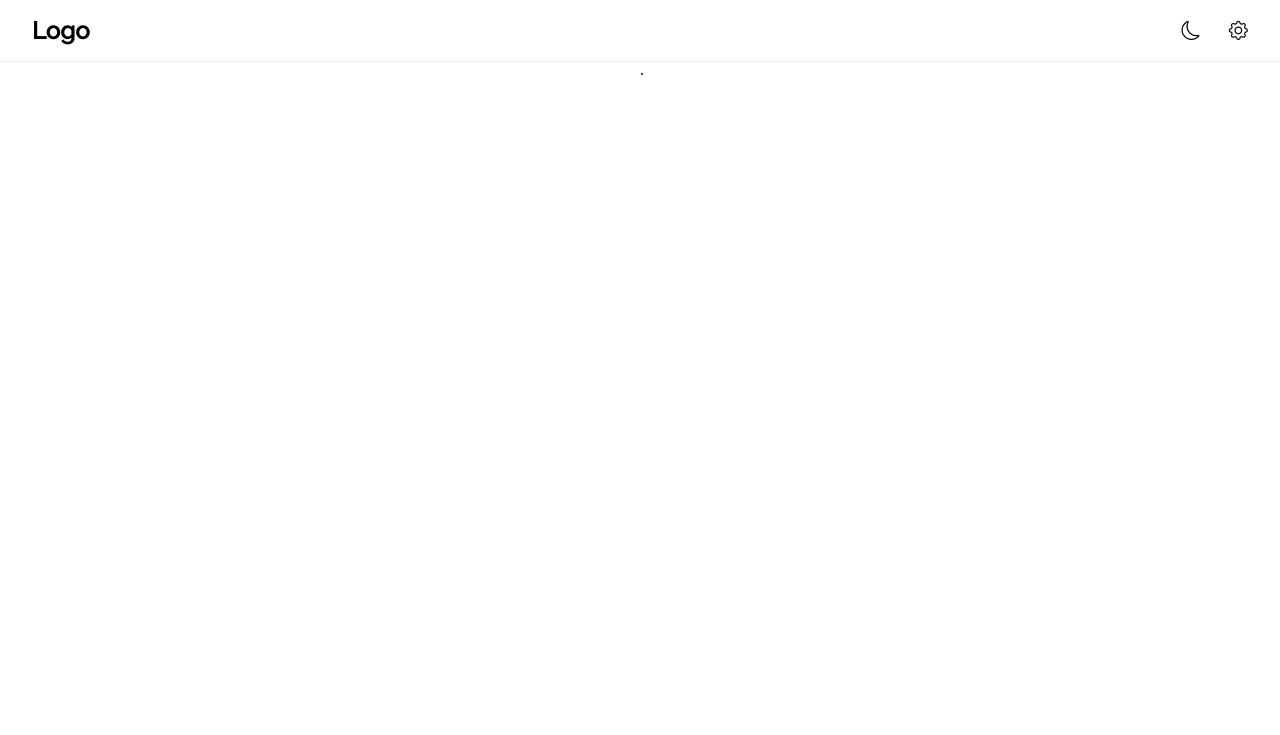
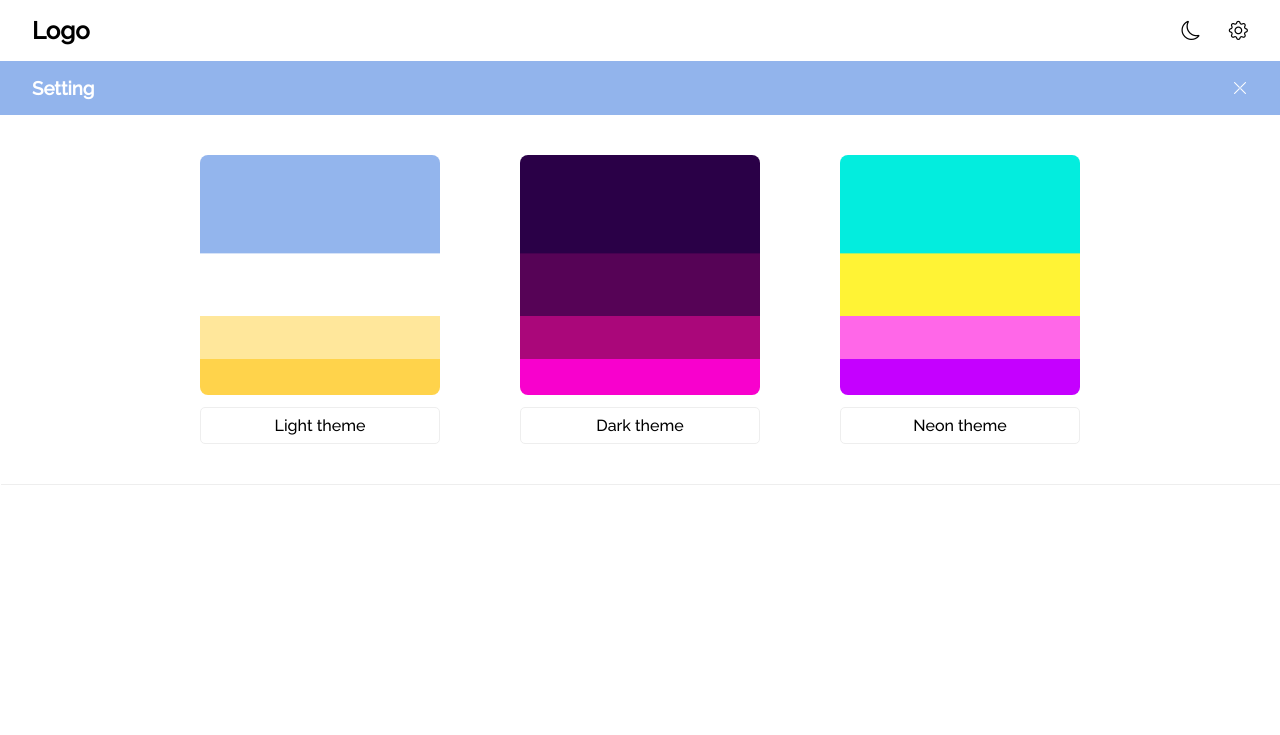
Before and after one commit to neginsoleimani/TaskManagerPro, a plain HTML site: page index.html in a window 1280 px wide. Shown: the top 735 px of the page. Drawn offline with nearby package versions, Linux system fonts and the light colour scheme.

Commit message:
create setting section

```diff
--- a/index.html
+++ b/index.html
@@ -8,11 +8,10 @@
     <title>Task Manager</title>
     <link rel="icon" href="images/app-icon.png">
     <link rel="stylesheet" href="https://cdn.jsdelivr.net/npm/bootstrap-icons@1.8.3/font/bootstrap-icons.css">
-    <link href="./vanilla-calendar-v1.4.0/vanilla-calendar.min.css" rel="stylesheet">
-    <script src="./vanilla-calendar-v1.4.0/vanilla-calendar.min.js" defer></script>
     <link rel="stylesheet" href="./styles/Layout.css">
     <link rel="stylesheet" href="./styles/Navbar.css">
     <link rel="stylesheet" href="./styles/Main.css">
+    <link rel="stylesheet" href="./styles/Setting.css">
     <link rel="stylesheet" href="./styles/Footer.css">
 </head>
 
@@ -25,7 +24,7 @@
         </div>
         <div class="nav-btn">
             <a href="#"><i class="bi bi-moon"></i></a>
-            <a href="#"><i class="bi bi-gear"></i></a>
+            <a href="#"><i class="bi bi-gear" id="setting-btn"></i></a>
         </div>
     </nav>
     <!-- /Navbar -->
@@ -33,10 +32,27 @@
 
     <!-- main -->
     <main>
-        <div>
-            <div id="calendar"></div>
+        <div class="setting-container">
+            <div class="setting-nav">
+                <h3>Setting</h3>
+                <i class="bi bi-x-lg"></i>
+            </div>
+            <div class="setting">
+                <div class="theme-1">
+                    <img src="./images/themes/theme-1.png" alt="">
+                    <h4>Light theme</h4>
+                </div>
+                <div class="theme-2">
+                    <img src="./images/themes/theme-2.png" alt="">
+                    <h4>Dark theme</h4>
+                </div>
+                <div class="theme-3">
+                    <img src="./images/themes/theme-3.png" alt="">
+                    <h4>Neon theme</h4>
+                </div>
+            </div>
         </div>
-        <div>.</div>
+
     </main>
     <!-- /main -->
 
@@ -54,7 +70,7 @@
     </footer>
     <!-- /Footer -->
 
-    <script src="./script/calendar.js"></script>
+    <script src="./script/theme.js"></script>
 
 </body>
 
--- /dev/null
+++ b/script/theme.js
@@ -0,0 +1,11 @@
+let settingBtn = document.getElementById("setting-btn");
+let settingBox=document.querySelector(".setting")
+
+
+
+settingBtn.addEventListener("click",setting)
+
+
+function setting (){
+
+}
--- a/styles/Main.css
+++ b/styles/Main.css
@@ -1,7 +1,5 @@
 
 main{
-    display: grid;
-    grid-template-columns: repeat(2,1fr);
     height: 85vh;
 }
 
--- /dev/null
+++ b/styles/Setting.css
@@ -0,0 +1,50 @@
+.setting-container{
+    font-family: 'Raleway', sans-serif;
+
+}
+
+.setting-nav{
+    display: flex;
+    padding: 1rem 2rem;
+    justify-content: space-between;
+    align-items: center;
+    background-color: #92B4EC;
+    color: white;
+}
+
+
+.setting {
+    display: flex;
+    margin: 0 auto;
+    justify-content: center;
+    align-items: center;
+    box-shadow: 1px 1px #eee;
+}
+
+.setting div{
+    margin: 2.5rem;
+}
+
+.setting h4{
+    text-align: center;
+    margin-top:0.5rem;
+    font-weight: normal;
+    border: 1.5px solid #eee;
+    padding: 0.5rem ;
+    border-radius: 5px;
+}
+
+.theme-1 img {
+    border-radius: 0.5rem;
+    width: 15rem;
+}
+
+.theme-2 img {
+    border-radius: 0.5rem;
+    width: 15rem;
+}
+
+.theme-3 img {
+    border-radius: 0.5rem;
+    width: 15rem;
+}
```
Also changed, not shown: vanilla-calendar-v1.4.0/index.html (deleted, +0 -30 lines), vanilla-calendar-v1.4.0/package.json (deleted, +0 -33 lines), images/themes/theme-1.png (added), images/themes/theme-2.png (added), images/themes/theme-3.png (added), script/calendar.js (deleted), vanilla-calendar-v1.4.0/README.md (deleted), vanilla-calendar-v1.4.0/vanilla-calendar.min.css (deleted), vanilla-calendar-v1.4.0/vanilla-calendar.min.js (deleted), 1 other file.
